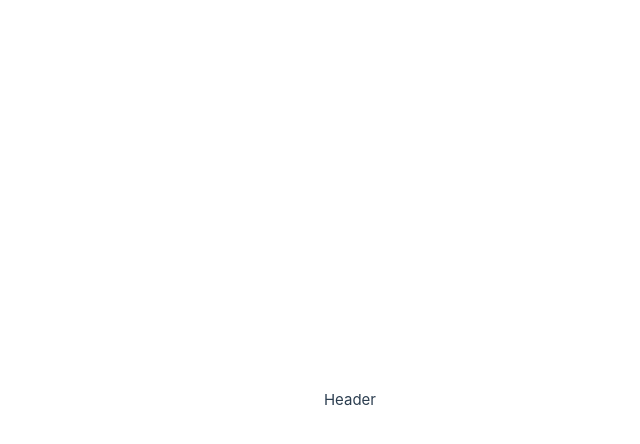
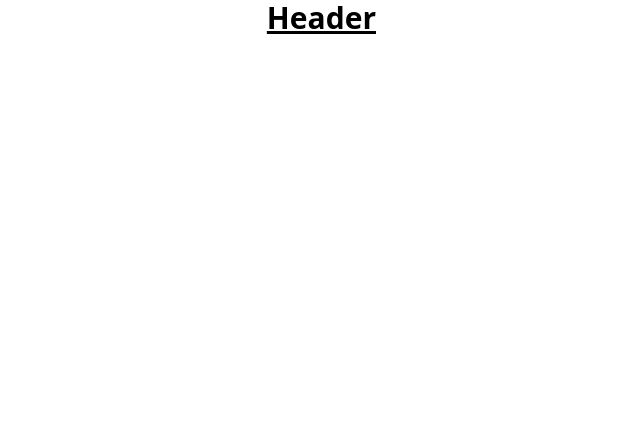
Before and after one commit to coding-jhuunn/test-repo, a Vue app: page / in a window 1280 px wide. Shown: the top 444 px of the page, without its empty margins (264-904 px from the left). Built offline with nearby package versions, Linux system fonts and the light colour scheme.

Commit message:
setup taiwlind

```diff
--- a/package.json
+++ b/package.json
@@ -9,6 +9,8 @@
     "preview": "vite preview"
   },
   "dependencies": {
+    "@tailwindcss/vite": "^4.0.12",
+    "tailwindcss": "^4.0.12",
     "vue": "^3.5.13"
   },
   "devDependencies": {
--- a/src/assets/base.css
+++ /dev/null
@@ -1,86 +0,0 @@
-/* color palette from <https://github.com/vuejs/theme> */
-:root {
-  --vt-c-white: #ffffff;
-  --vt-c-white-soft: #f8f8f8;
-  --vt-c-white-mute: #f2f2f2;
-
-  --vt-c-black: #181818;
-  --vt-c-black-soft: #222222;
-  --vt-c-black-mute: #282828;
-
-  --vt-c-indigo: #2c3e50;
-
-  --vt-c-divider-light-1: rgba(60, 60, 60, 0.29);
-  --vt-c-divider-light-2: rgba(60, 60, 60, 0.12);
-  --vt-c-divider-dark-1: rgba(84, 84, 84, 0.65);
-  --vt-c-divider-dark-2: rgba(84, 84, 84, 0.48);
-
-  --vt-c-text-light-1: var(--vt-c-indigo);
-  --vt-c-text-light-2: rgba(60, 60, 60, 0.66);
-  --vt-c-text-dark-1: var(--vt-c-white);
-  --vt-c-text-dark-2: rgba(235, 235, 235, 0.64);
-}
-
-/* semantic color variables for this project */
-:root {
-  --color-background: var(--vt-c-white);
-  --color-background-soft: var(--vt-c-white-soft);
-  --color-background-mute: var(--vt-c-white-mute);
-
-  --color-border: var(--vt-c-divider-light-2);
-  --color-border-hover: var(--vt-c-divider-light-1);
-
-  --color-heading: var(--vt-c-text-light-1);
-  --color-text: var(--vt-c-text-light-1);
-
-  --section-gap: 160px;
-}
-
-@media (prefers-color-scheme: dark) {
-  :root {
-    --color-background: var(--vt-c-black);
-    --color-background-soft: var(--vt-c-black-soft);
-    --color-background-mute: var(--vt-c-black-mute);
-
-    --color-border: var(--vt-c-divider-dark-2);
-    --color-border-hover: var(--vt-c-divider-dark-1);
-
-    --color-heading: var(--vt-c-text-dark-1);
-    --color-text: var(--vt-c-text-dark-2);
-  }
-}
-
-*,
-*::before,
-*::after {
-  box-sizing: border-box;
-  margin: 0;
-  font-weight: normal;
-}
-
-body {
-  min-height: 100vh;
-  color: var(--color-text);
-  background: var(--color-background);
-  transition:
-    color 0.5s,
-    background-color 0.5s;
-  line-height: 1.6;
-  font-family:
-    Inter,
-    -apple-system,
-    BlinkMacSystemFont,
-    'Segoe UI',
-    Roboto,
-    Oxygen,
-    Ubuntu,
-    Cantarell,
-    'Fira Sans',
-    'Droid Sans',
-    'Helvetica Neue',
-    sans-serif;
-  font-size: 15px;
-  text-rendering: optimizeLegibility;
-  -webkit-font-smoothing: antialiased;
-  -moz-osx-font-smoothing: grayscale;
-}
--- a/src/assets/main.css
+++ b/src/assets/main.css
@@ -1,4 +1,4 @@
-@import './base.css';
+@import "tailwindcss";
 
 #app {
   max-width: 1280px;
--- a/src/components/MyHeader.vue
+++ b/src/components/MyHeader.vue
@@ -1,7 +1,11 @@
 <template>
-  <div>Header</div>
+  <div>
+    <div class="text-3xl font-bold underline">Header</div>
+  </div>
 </template>
 
 <script setup>
 console.log("HEader");
 </script>
+
+<style scoped></style>
--- a/vite.config.js
+++ b/vite.config.js
@@ -1,18 +1,15 @@
-import { fileURLToPath, URL } from 'node:url'
+import { fileURLToPath, URL } from "node:url";
 
-import { defineConfig } from 'vite'
-import vue from '@vitejs/plugin-vue'
-import vueDevTools from 'vite-plugin-vue-devtools'
-
+import { defineConfig } from "vite";
+import vue from "@vitejs/plugin-vue";
+import vueDevTools from "vite-plugin-vue-devtools";
+import tailwindcss from "@tailwindcss/vite";
 // https://vite.dev/config/
 export default defineConfig({
-  plugins: [
-    vue(),
-    vueDevTools(),
-  ],
+  plugins: [vue(), vueDevTools(), tailwindcss()],
   resolve: {
     alias: {
-      '@': fileURLToPath(new URL('./src', import.meta.url))
+      "@": fileURLToPath(new URL("./src", import.meta.url)),
     },
   },
-})
+});
```
Also changed, not shown: src/assets/logo.svg (deleted), 1 other file (tests, documents, lock files or other folders).
